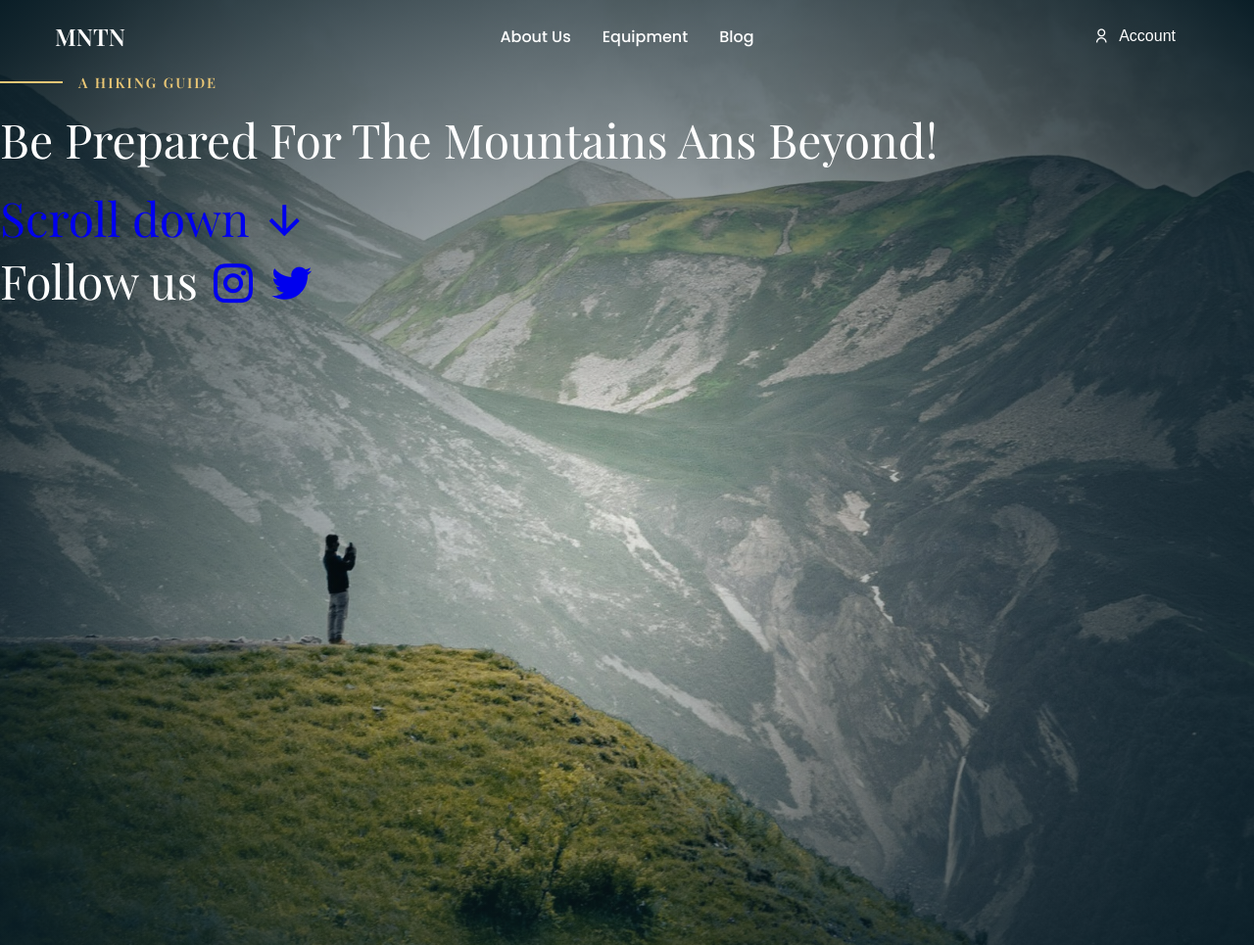
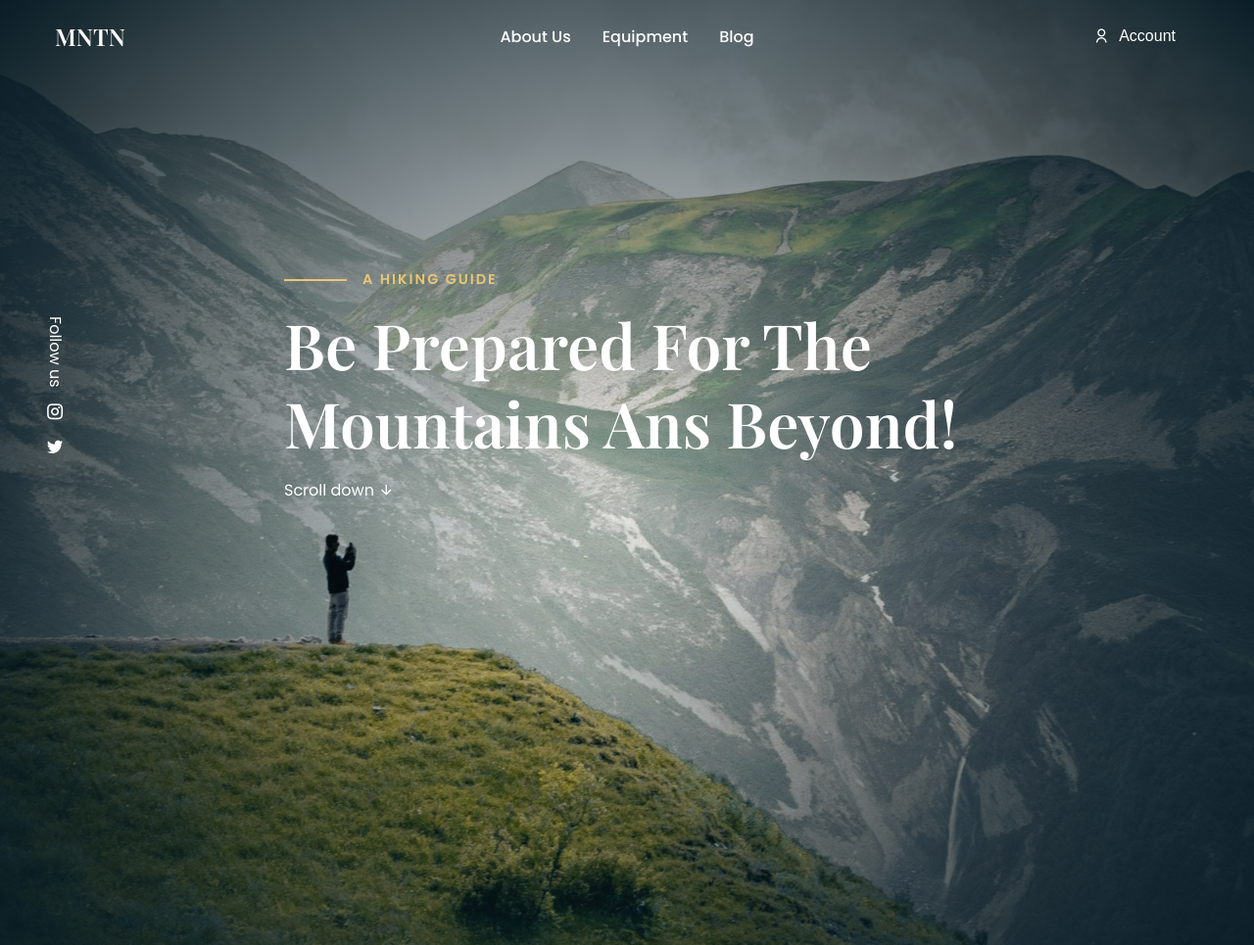
Before and after one commit to BurnettMiao/Build-MNTN-Travel-Website-Using-HTML-CSS-And-JavaScript-with-Web-Design-Mastery, a plain HTML site: page index.html in a window 1280 px wide. Shown: the top 965 px of the page at 98% size. Drawn offline with nearby package versions, Linux system fonts and the light colour scheme; a web font is replaced by a local one.

Commit message:
header section finish

```diff
--- a/index.html
+++ b/index.html
@@ -36,7 +36,7 @@
         </div>
       </nav>
 
-      <div class="section__header header__container">
+      <div class="section__container header__container">
         <div class="header__content">
           <h3 class="section__subheader">A HIKING GUIDE</h3>
           <h1 class="section__header">
@@ -59,6 +59,7 @@
       </div>
     </header>
 
+    <script src="https://unpkg.com/scrollreveal"></script>
     <script src="script.js"></script>
   </body>
 </html>
--- a/script.js
+++ b/script.js
@@ -24,3 +24,29 @@ navLinks.addEventListener('click', (e) => {
   navLinks.classList.remove('open');
   menuBtnIcon.setAttribute('class', 'ri-menu-line');
 });
+
+const scrollRevealOption = {
+  distance: '50px',
+  origin: 'bottom',
+  duration: 1000,
+};
+
+ScrollReveal().reveal('.header__container .section__subheader', {
+  ...scrollRevealOption,
+});
+
+ScrollReveal().reveal('.header__container .section__header', {
+  ...scrollRevealOption,
+  delay: 500,
+});
+
+ScrollReveal().reveal('.header__container .scroll__btn', {
+  ...scrollRevealOption,
+  delay: 1000,
+});
+
+ScrollReveal().reveal('.header__container .header__socials', {
+  ...scrollRevealOption,
+  origin: 'left',
+  delay: 1500,
+});
--- a/style.css
+++ b/style.css
@@ -209,6 +209,53 @@ nav {
   display: none;
 }
 
+.header__container {
+  position: relative;
+  isolation: isolate;
+  height: calc(100% - 75px);
+  display: flex;
+  align-items: center;
+  justify-content: center;
+}
+
+.header__content {
+  max-width: 700px;
+}
+
+.header__content .section__header {
+  font-size: 4rem;
+  font-weight: 600;
+  line-height: 5rem;
+}
+
+.header__content a {
+  color: var(--white);
+}
+
+.header__content a:hover {
+  color: var(--secondary-color);
+}
+
+.header__socials {
+  position: absolute;
+  left: 0;
+  align-items: center;
+  gap: 1rem;
+  color: var(--white);
+  transform: translateX(calc(-50% + 1rem)) rotate(90deg);
+  display: none;
+}
+
+.header__socials a {
+  font-size: 1.2rem;
+  color: var(--white);
+  transform: rotate(-90deg);
+}
+
+.header__socials a:hover {
+  color: var(--secondary-color);
+}
+
 @media (width > 768px) {
   .nav__logo {
     flex: 1;
@@ -231,4 +278,12 @@ nav {
     display: flex;
     flex: 1;
   }
+
+  .header__container {
+    height: calc(100% - 10rem);
+  }
+
+  .header__socials {
+    display: flex;
+  }
 }
```
